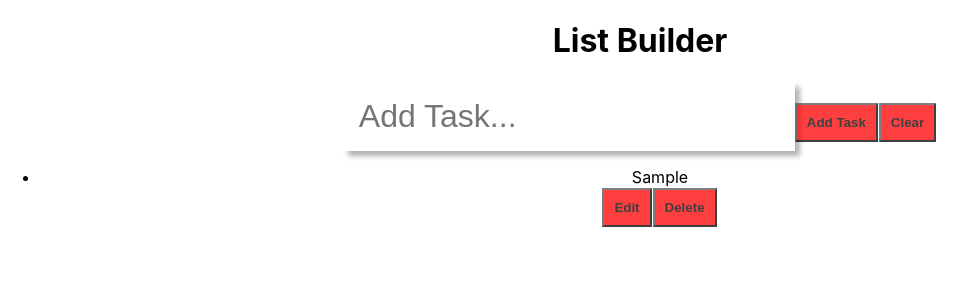
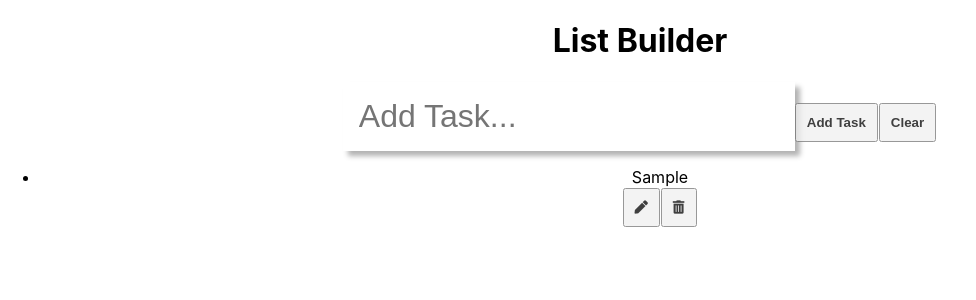
Before and after one commit to dvorakkarrie/list-builder-app, a React (Create React App) app: page / in a window 1280 px wide. Both pictures are taken after typing "Sample" into the empty fields and a click on the button "Clear". Shown: the top 300 px of the page, without its empty margins (0-976 px from the left). Built offline with nearby package versions, Linux system fonts and the light colour scheme.

Commit message:
added delete-edit icons and updating components

```diff
--- a/public/index.html
+++ b/public/index.html
@@ -15,6 +15,7 @@
       user's mobile device or desktop. See https://developers.google.com/web/fundamentals/web-app-manifest/
     -->
     <link rel="manifest" href="%PUBLIC_URL%/manifest.json" />
+    <link rel="stylesheet" href="https://cdnjs.cloudflare.com/ajax/libs/font-awesome/5.13.0/css/all.min.css" />
     <!--
       Notice the use of %PUBLIC_URL% in the tags above.
       It will be replaced with the URL of the `public` folder during the build.
--- a/src/App.css
+++ b/src/App.css
@@ -18,7 +18,6 @@
 }
 
 button {
-  background: red;
   font-weight: bold;
   margin: 1px;
   margin-left: auto;
--- a/src/App.js
+++ b/src/App.js
@@ -1,22 +1,50 @@
 import React from 'react';
+// import {Link,
+  // Route, Switch, Redirect, withRouter
+// } from 'react-router-dom';
+// import axios from 'axios';
+
 import './App.css';
 
 import Header from "./components/Header";
-import TaskForm from "./components/TaskForm";
+import TodoForm from "./components/TodoForm";
 import TaskList from "./components/TaskList";
 import TaskListContext from "./components/TaskListContext";
 
-function App() {
+// const backendUrl = "http://localhost:8080/"
+// let backendUrl = process.env.REACT_APP_BACKEND_APP_URL || "http://localhost:8080/";
+
+class App extends React.Component {
+  constructor(props) {
+    super(props);
+    this.state = {}
+  }
+
+  componentDidMount() {
+    this.getUsersAxios();
+  }
+
+  getUsersAxios() {
+    // axios({ method: "GET", url: backendUrl }).then(userData =>
+    //   this.setState({ users: userData.data })
+    // );
+  }
+
+  render() {
   return (
     <div className="App">
+      {/* <Link to="/" className='home-page'>
+
+      </Link> */}
       <Header />
       <TaskListContext>
         <div>
-          <TaskForm />
+          <TodoForm />
           <TaskList />
         </div>
       </TaskListContext>
       </div>
   );
   }
+}
 export default App;
--- a/src/components/Task.js
+++ b/src/components/Task.js
@@ -1,17 +1,16 @@
 import React, {useContext} from 'react'
 import {TaskListContext} from './TaskListContext'
 
-const Task = (props) => {
+const Task = props => {
     const {removeTask, findItem} = useContext(TaskListContext)
     return (
         <li className="list-item">
             <span>{props.task.title}</span>
             <div>
-                <button onClick={() => findItem(props.task.id)}>
-                    Edit
+                <button onClick={() => findItem(props.task.id)}><i className="fas fa-pen"></i>
                 </button>
                 <button onClick={() => removeTask(props.task.id)}>
-                    Delete
+                <i className="fas fa-trash-alt"></i>
                 </button>
             </div>
         </li>
--- a/src/components/TaskList.js
+++ b/src/components/TaskList.js
@@ -7,7 +7,7 @@ const TaskList = () => {
 
     return (
         <div>
-            {tasks.length ?(
+            {tasks.length ? (
                 <ul className="list">
                     {tasks.map(task => {
                     return <Task task={task} key={task.id} />
--- a/src/components/TaskListContext.js
+++ b/src/components/TaskListContext.js
@@ -45,6 +45,7 @@ const TaskListContextProvider = (props) => {
                     tasks, addTask, removeTask, clearList,
                     findItem, editTask, editItem}}>
                     {props.children}
+
             </TaskListContext.Provider>
         </div>
     )
--- a/src/components/TaskForm.js
+++ b/src/components/TodoForm.js
@@ -1,7 +1,7 @@
 import React, {useContext, useEffect, useState } from 'react';
 import {TaskListContext} from './TaskListContext';
 
-const TaskForm = () => {
+const TodoForm = () => {
     const {addTask, clearList, editItem, editTask} = useContext(TaskListContext)
 
     const [title, setTitle] = useState('')
@@ -45,4 +45,4 @@ const TaskForm = () => {
     )
 }
 
-export default TaskForm;
+export default TodoForm;
```
